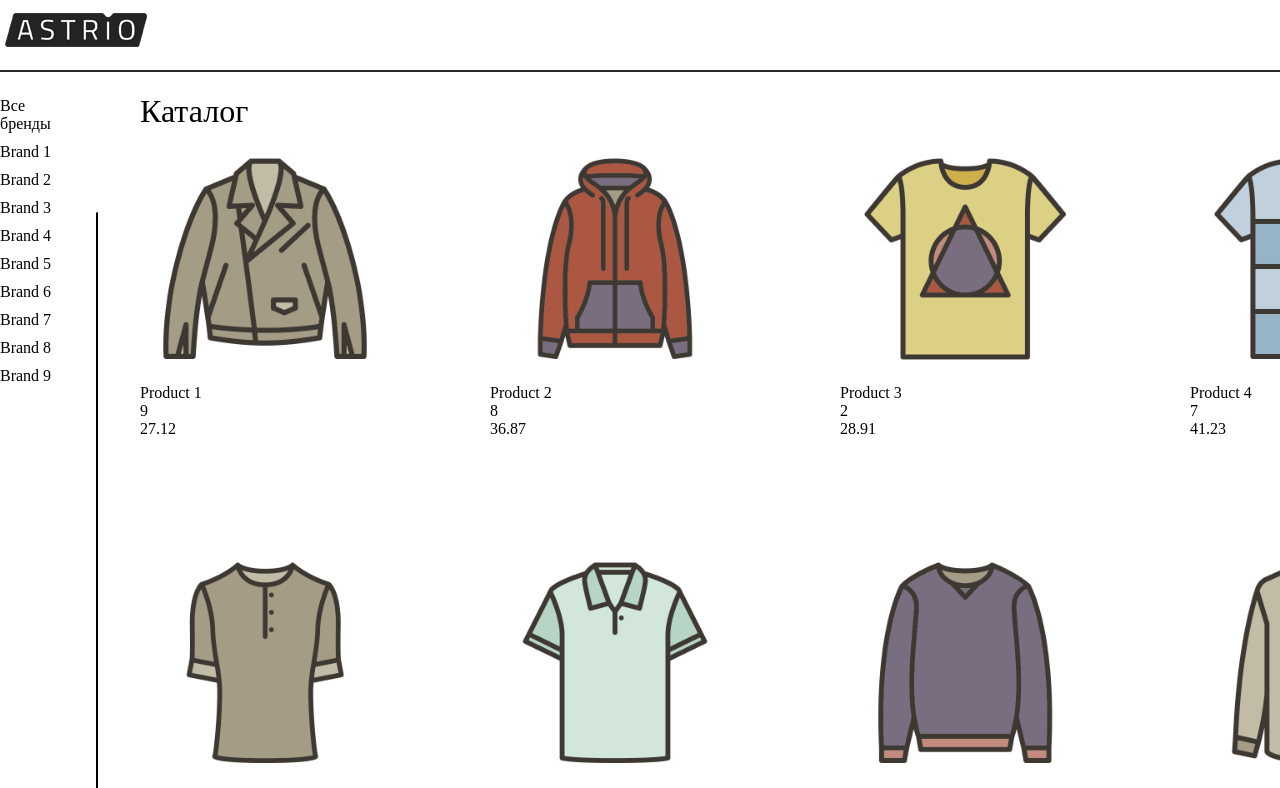
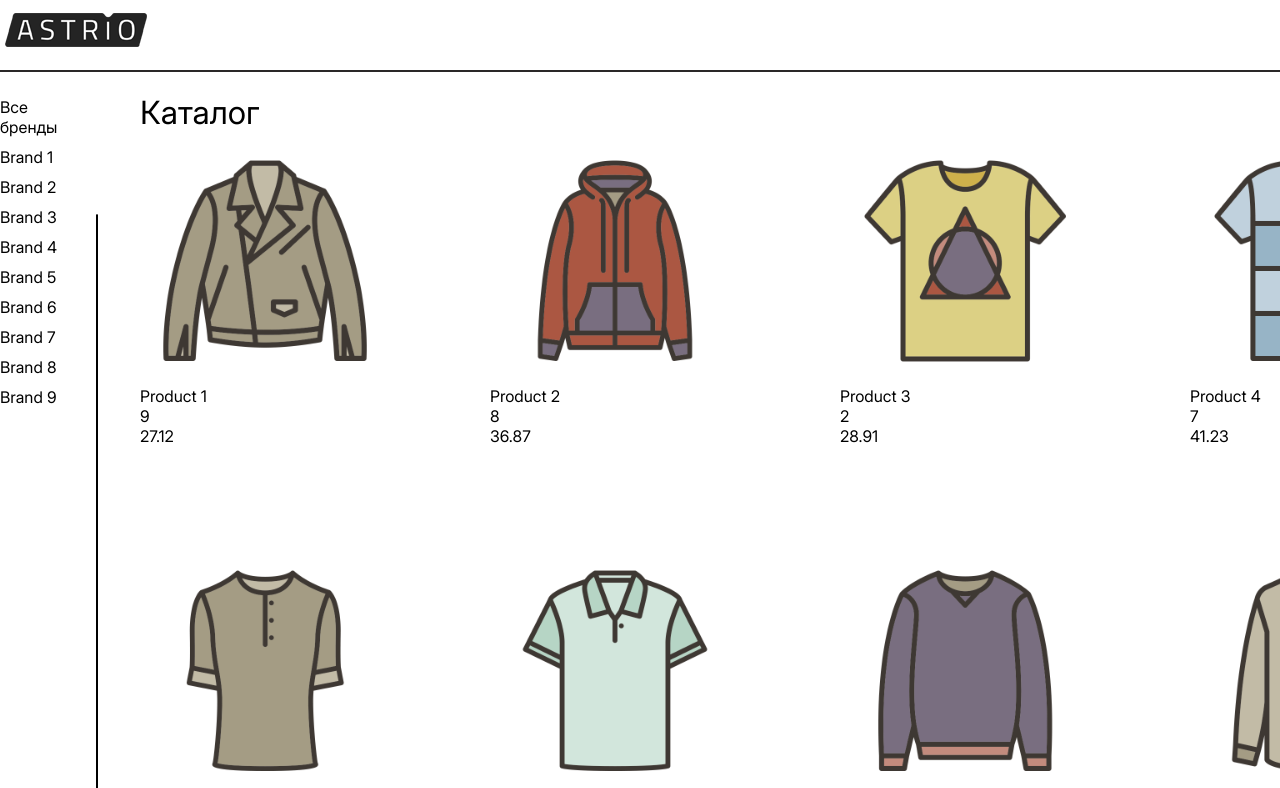
Before and after one commit to kirilloid173/Astrio, a Nuxt app: page / in a window 1280 px wide. Shown: the top 788 px of the page. Built offline with nearby package versions, Linux system fonts and the light colour scheme.

Commit message:
0.4-connect_custom_fonts

```diff
--- a/app/app.vue
+++ b/app/app.vue
@@ -11,10 +11,16 @@ import Catalog from './components/catalog/Catalog.vue';
 </template>
 
 <style lang="css">
+@font-face {
+    font-family: 'Inter';
+    src: url('/assets/fonts/Inter.ttf');
+}
+
 * {
     padding: 0;
     margin: 0;
     box-sizing: content-box;
+    font-family: 'Inter', Arial, Helvetica, sans-serif;
 }
 .container {
     width: 1440px;
```
Also changed, not shown: assets/fonts/Inter.ttf (added).
